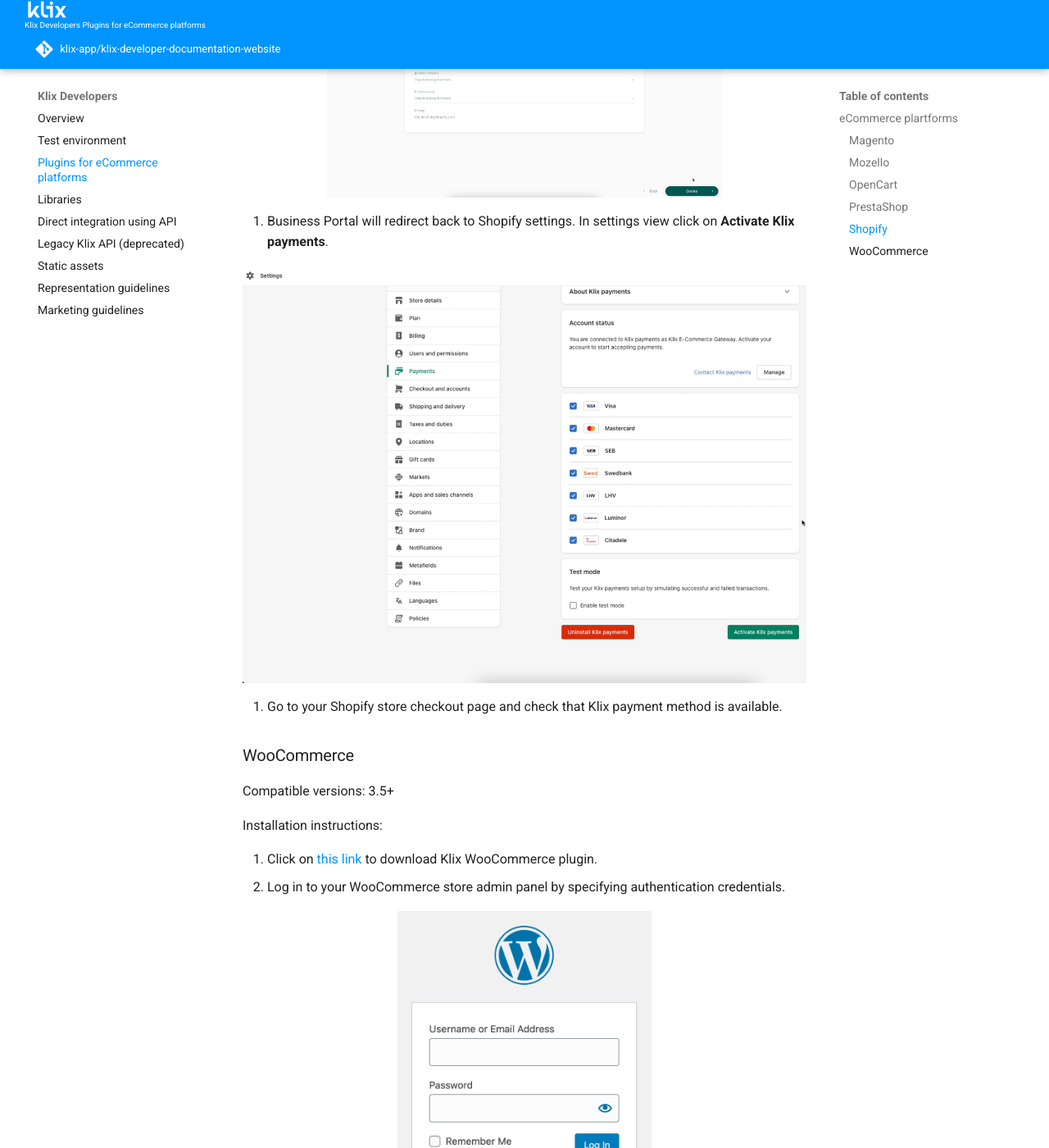
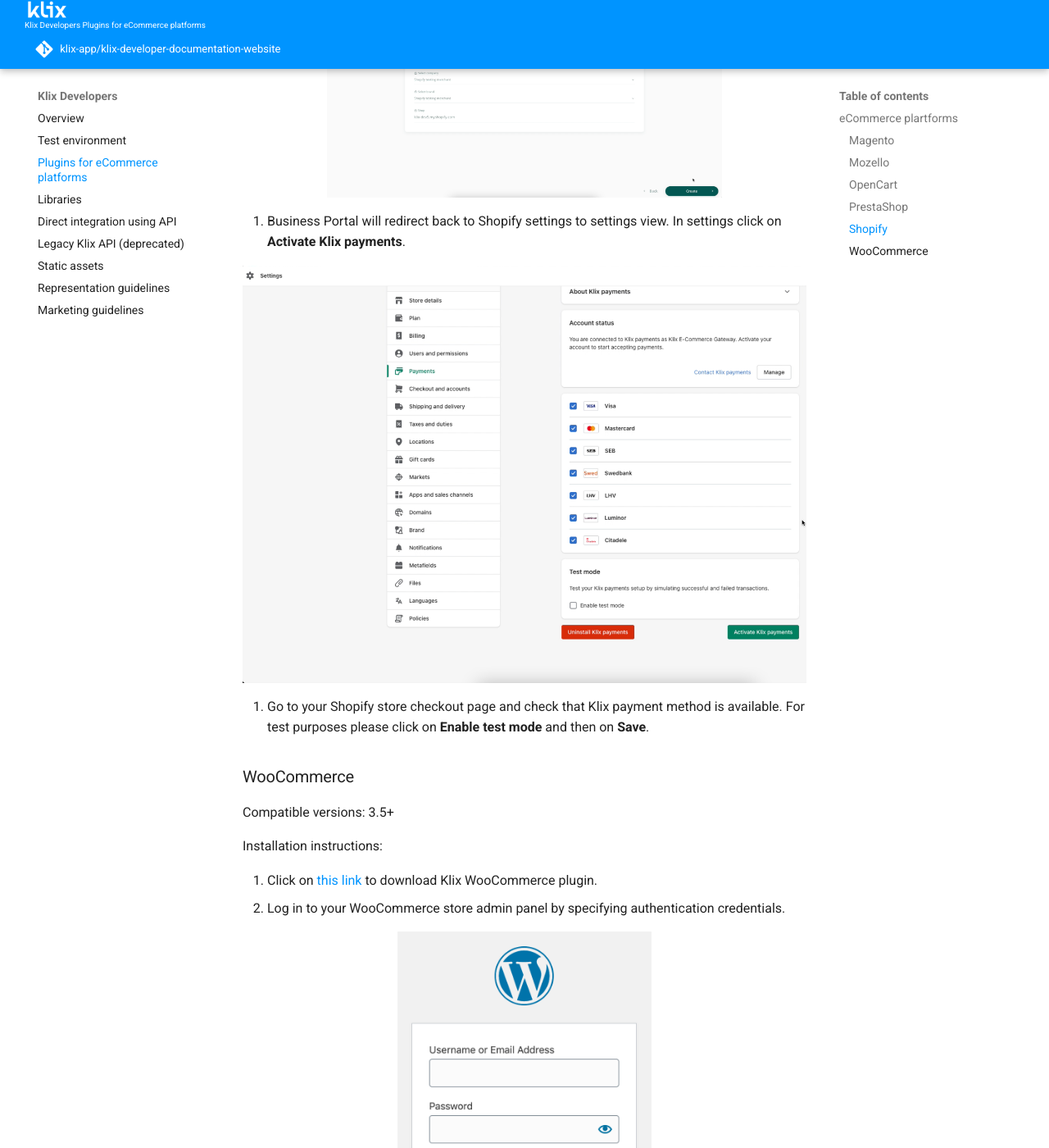
Before and after one commit to klix-app/klix-developer-documentation-website, an MkDocs documentation site: the page built from docs/plugins-for-ecommerce-platforms.md, in a window 1280 px wide and 1400 px high, scrolled down 12222 px. Shown: the whole window at 82% size. Built offline with MkDocs 1.6.1 and Material for MkDocs 9.7.7, drawn with Linux system fonts in a browser that asks for light colours; a script that is not in the unit is left out; comment, search, counter and statistics services are not loaded; some of the changed text lies outside the part shown.

Commit message:
updated shopify instructions

```diff
--- a/docs/plugins-for-ecommerce-platforms.md
+++ b/docs/plugins-for-ecommerce-platforms.md
@@ -196,8 +196,8 @@
 
 Installation instructions:
 
-1. Add an **Klix payments app** from [Shopify app store](https://apps.shopify.com/klix-payments).
-2. After install Shopify will redirect to our Business Portal page.
+1. Add a **Klix payments app** from [Shopify app store](https://apps.shopify.com/klix-payments).
+2. After an install Shopify will redirect to our Business Portal page.
 <!-- markdownlint-disable MD033 -->
 <div>
     <img src="../images/ecommerce-platforms/shopify/business-portal.png" style="display:block;margin-left:auto;margin-right:auto;width:70%;margin-top:5px;margin-bottom:10px;" alt="Klix payment provider installation confirmation screen" title="Confirm Klix payment provider installation" />
@@ -209,13 +209,13 @@
     <img src="../images/ecommerce-platforms/shopify/create-merchant-business-portal.png" style="display:block;margin-left:auto;margin-right:auto;width:70%;margin-top:5px;margin-bottom:10px;" alt="Klix payment provider installation confirmation screen" title="Confirm Klix payment provider installation" />
 </div>
 <!-- markdownlint-disable MD033 -->
-4. Business Portal will redirect back to Shopify settings. In settings view click on **Activate Klix payments**.
+4. Business Portal will redirect back to Shopify settings to settings view. In settings click on **Activate Klix payments**.
 <!-- markdownlint-disable MD033 -->
 <div>
     <img src="../images/ecommerce-platforms/shopify/activate-klix-payments.png" style="display:block;margin-left:auto;margin-right:auto;width:100%;margin-top:5px;margin-bottom:10px;" alt="Payments section on settings screen" title="Open payments settings" />
 </div>
 <!-- markdownlint-disable MD033 -->
-5. Go to your Shopify store checkout page and check that Klix payment method is available.
+5. Go to your Shopify store checkout page and check that Klix payment method is available. For test purposes please click on **Enable test mode** and then on **Save**.
 
 ### WooCommerce
 
```
